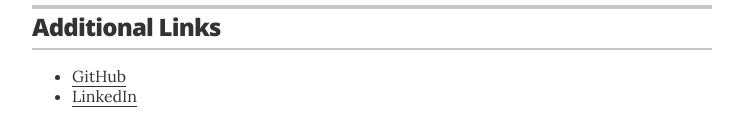
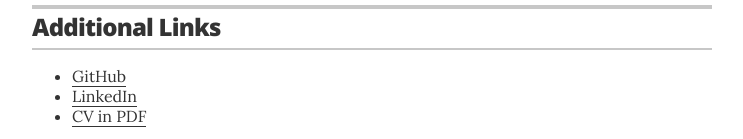
Before and after one commit to hasifuzir/hasifuzir.github.io, a Jekyll site: the page built from index.html, in a window 1280 px wide and 900 px high, scrolled down 2008 px. Shown: the part 758-897 px from the top of the window, without its empty margins (268-1011 px from the left). Built offline with Jekyll 4.4.1, drawn with Linux system fonts in a browser that asks for light colours.

Commit message:
added CV

```diff
--- a/_data/links.yml
+++ b/_data/links.yml
@@ -3,3 +3,5 @@
   description: GitHub
 - url: "https://www.linkedin.com/in/hasifuzir/"
   description: LinkedIn
+- url: "../pdf/Hasif Uzir CV.pdf"
+  description: CV in PDF
```
Also changed, not shown: 1 other file.
